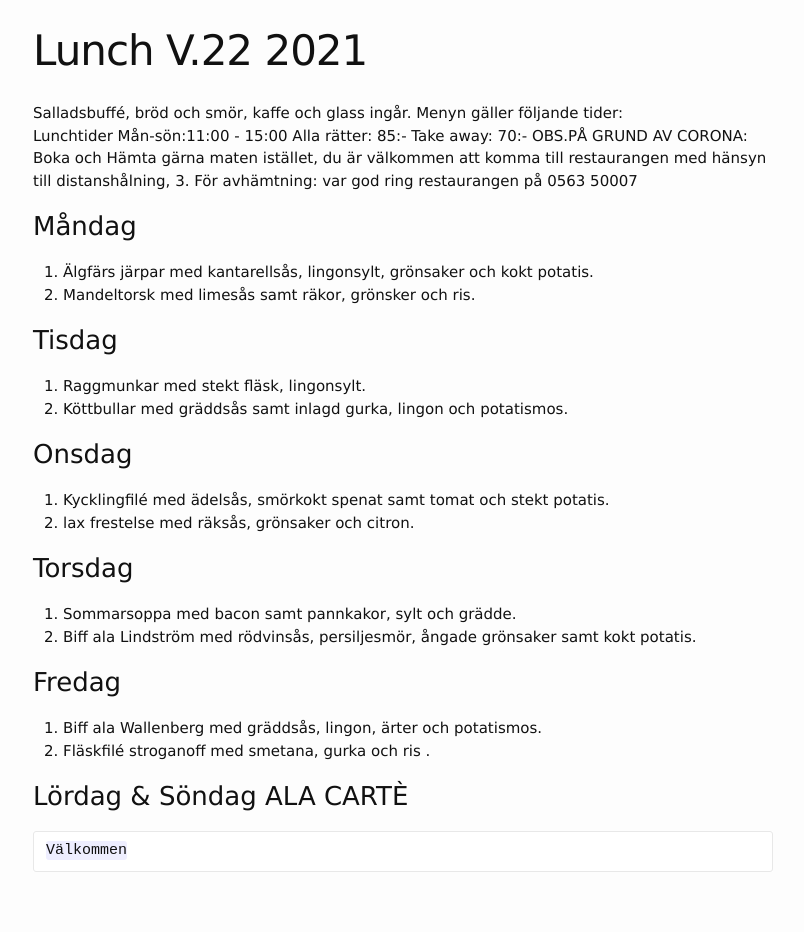
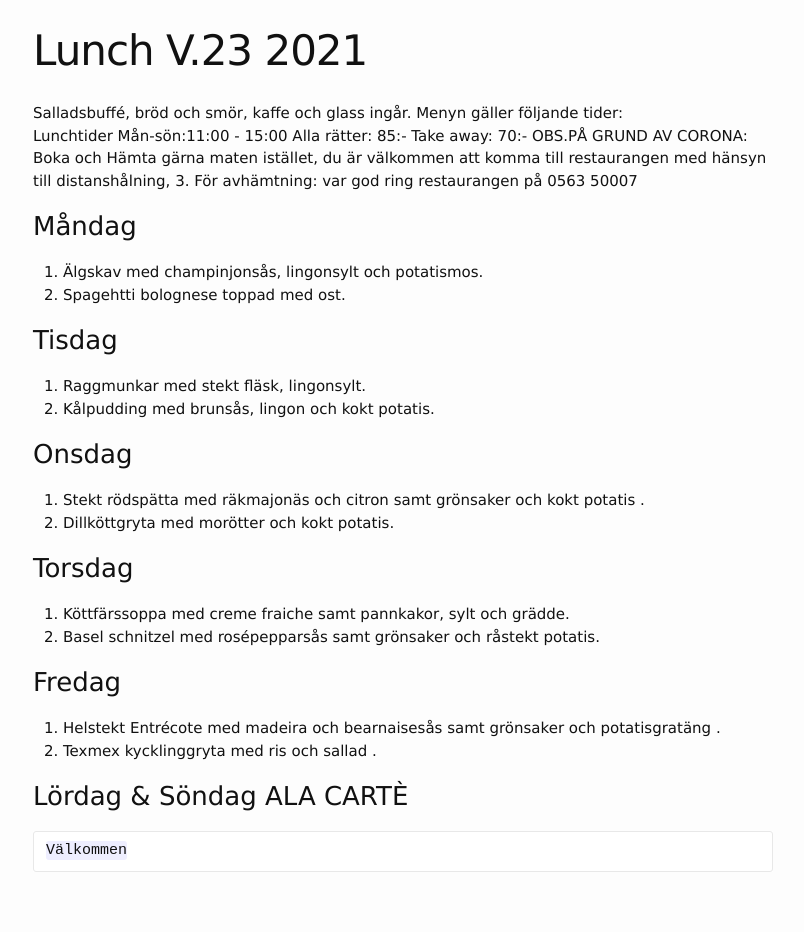
Before and after one commit to FarInn62/farinn62.github.io, a Jekyll site: the page built from lunch.md, in a window 1280 px wide. Shown: the whole page, without its empty margins (237-1041 px from the left). Built offline with Jekyll 4.4.1, drawn with Linux system fonts in a browser that asks for light colours.

Commit message:
Update lunch.md

```diff
--- a/lunch.md
+++ b/lunch.md
@@ -1,6 +1,6 @@
 ---
 layout: foodmenu
-title: Lunch V.22 2021
+title: Lunch V.23 2021
 permalink: /lunch/
 published: true
 ---
@@ -12,24 +12,24 @@ OBS.PÅ GRUND AV CORONA: Boka och Hämta gärna maten istället, du är välkomm
 
 
 ### Måndag
-1. Älgfärs järpar med kantarellsås, lingonsylt, grönsaker och kokt potatis.
-2. Mandeltorsk med limesås samt räkor, grönsker och ris.
+1. Älgskav med champinjonsås, lingonsylt och potatismos.
+2. Spagehtti bolognese toppad med ost.
 
 ### Tisdag
 1. Raggmunkar med stekt fläsk, lingonsylt.
-2. Köttbullar med gräddsås samt inlagd gurka, lingon och potatismos.
+2. Kålpudding med brunsås, lingon och kokt potatis.
 
 ### Onsdag
-1. Kycklingfilé med ädelsås, smörkokt spenat samt tomat och stekt potatis.
-2. lax frestelse med räksås, grönsaker och citron.
+1. Stekt rödspätta med räkmajonäs och citron samt grönsaker och kokt potatis .
+2. Dillköttgryta med morötter och kokt potatis.
 
 ### Torsdag
-1. Sommarsoppa med bacon samt pannkakor, sylt och grädde.
-2. Biff ala Lindström med rödvinsås, persiljesmör, ångade grönsaker samt kokt potatis.
+1. Köttfärssoppa med creme fraiche samt pannkakor, sylt och grädde.
+2. Basel schnitzel med rosépepparsås samt grönsaker och råstekt potatis.
 
 ### Fredag
-1. Biff ala Wallenberg med gräddsås, lingon, ärter och potatismos.
-2. Fläskfilé stroganoff med smetana, gurka och ris .
+1. Helstekt Entrécote med madeira och bearnaisesås samt grönsaker och potatisgratäng .
+2. Texmex kycklinggryta med ris och sallad .
 
 
 ### Lördag & Söndag ALA CARTÈ
```
